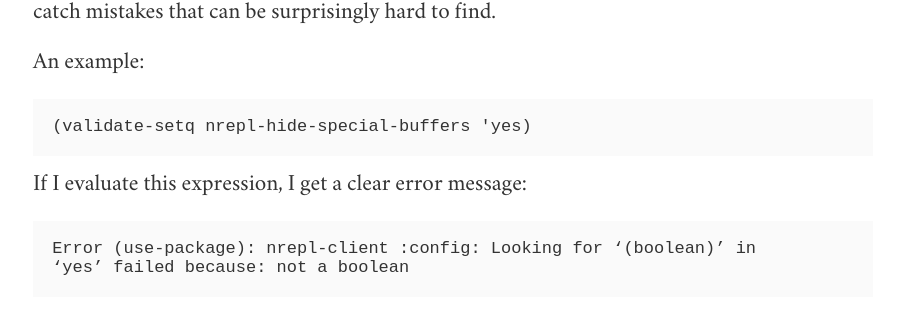
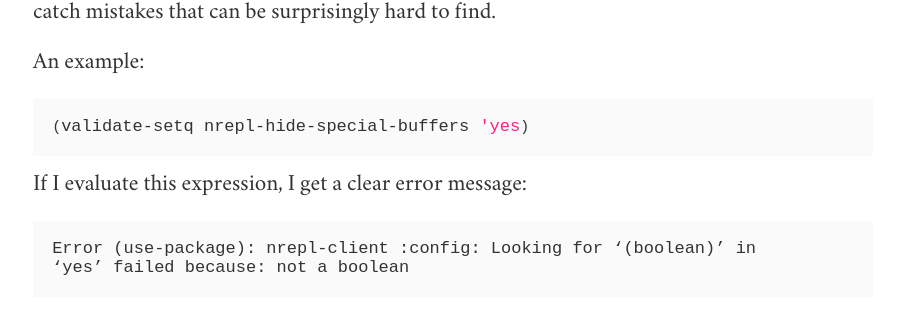
Before and after one commit to manuel-uberti/manuel-uberti.github.io, a Jekyll site: the page built from _posts/2016-09-17-validate.md, in a window 1280 px wide. Shown: the part 561-870 px from the top of the page, without its empty margins (187-1091 px from the left). Built offline with Jekyll 4.4.1, drawn with Linux system fonts in a browser that asks for light colours; some web fonts are replaced.

Commit message:
Use code instead of pre

````diff
--- a/_posts/2016-09-17-validate.md
+++ b/_posts/2016-09-17-validate.md
@@ -24,7 +24,9 @@ surprisingly hard to find.
 
 An example:
 
-    (validate-setq nrepl-hide-special-buffers 'yes)
+``` emacs-lisp
+(validate-setq nrepl-hide-special-buffers 'yes)
+```
 
 If I evaluate this expression, I get a clear error message:
 
````
